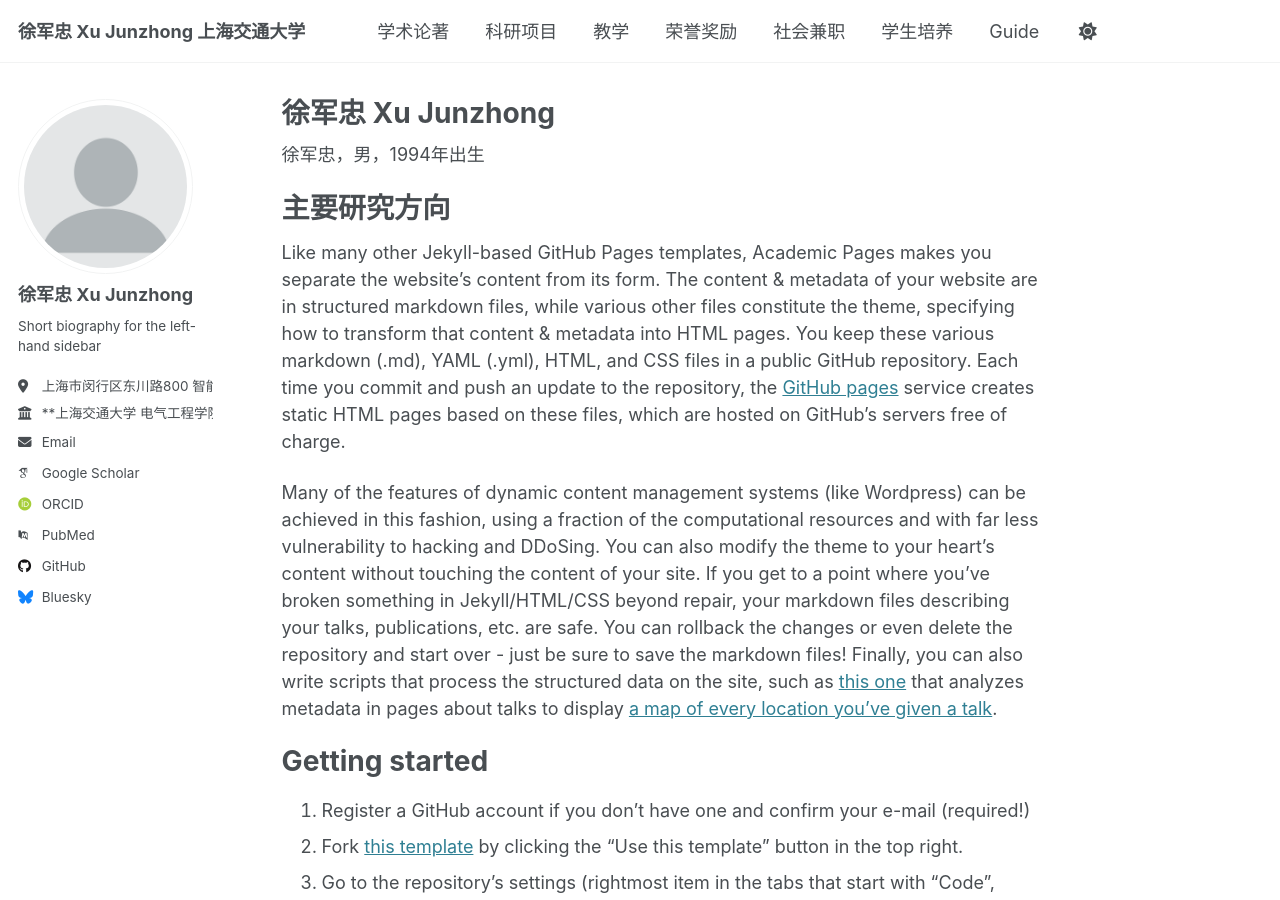
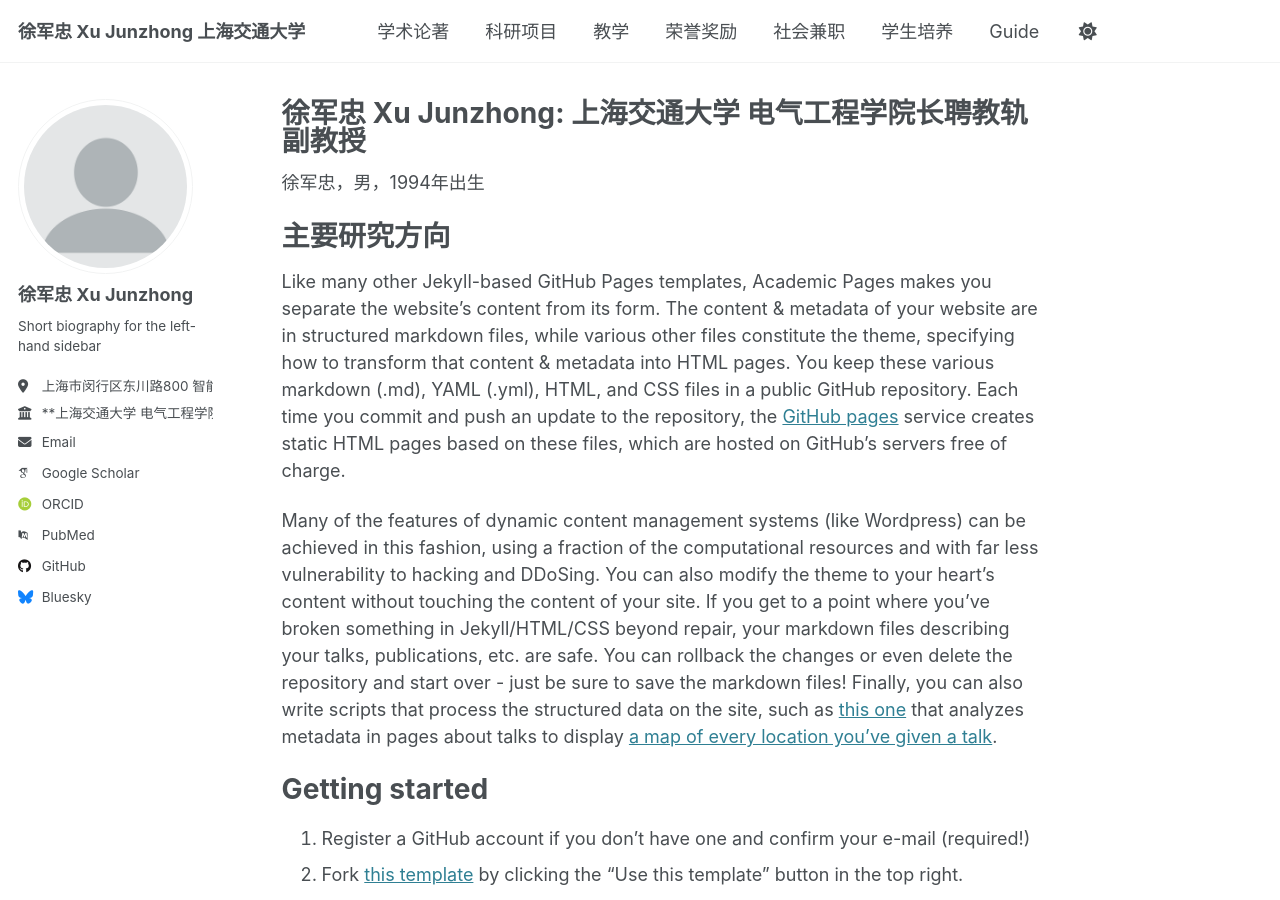
Before and after one commit to junzhongxu/junzhongxu.github.io, a Jekyll site: the page built from _pages/about.md, in a window 1280 px wide and 900 px high. Built offline with Jekyll 4.4.1, drawn with Linux system fonts in a browser that asks for light colours; some web fonts are replaced.

Commit message:
Update about.md

```diff
--- a/_pages/about.md
+++ b/_pages/about.md
@@ -1,6 +1,6 @@
 ---
 permalink: /
-title: "徐军忠 Xu Junzhong"
+title: "徐军忠 Xu Junzhong: 上海交通大学 电气工程学院长聘教轨副教授"
 author_profile: true
 redirect_from:
   - /about/
```
